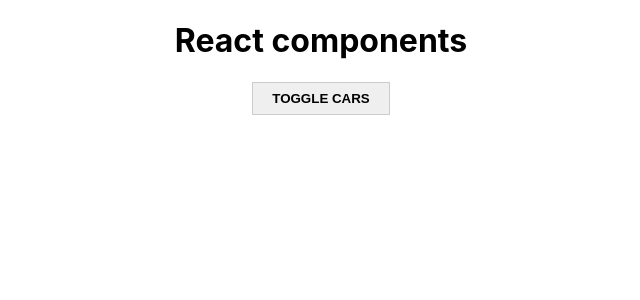
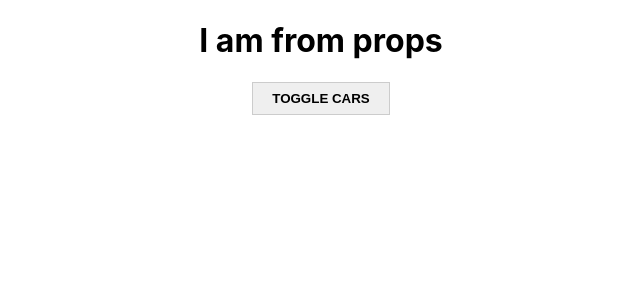
Before and after one commit to poperechnyi1/React-learning, a React app in the folder learn_cource_1/first_react_app/react-theory/: page / in a window 1280 px wide. Shown: the top 300 px of the page, without its empty margins (319-959 px from the left). Built offline with nearby package versions, Linux system fonts and the light colour scheme.

Commit message:
pass parameters in component

```diff
--- a/learn_cource_1/first_react_app/react-theory/src/App.js
+++ b/learn_cource_1/first_react_app/react-theory/src/App.js
@@ -70,7 +70,8 @@
     }
     return (
       <div style={divStyle}>
-        <h1>{this.state.pageTitle}</h1>
+        {/* <h1>{this.state.pageTitle}</h1> */}
+        <h1>{this.props.title}</h1>
 
         <button
         onClick={this.toggleCarsHandler}
--- a/learn_cource_1/first_react_app/react-theory/src/index.js
+++ b/learn_cource_1/first_react_app/react-theory/src/index.js
@@ -5,8 +5,8 @@
 import * as serviceWorker from './serviceWorker';
 
 ReactDOM.render(
-    <App />
-, document.getElementById('root'));
+    <App title={'I am from props'}/>
+    , document.getElementById('root'));
 
 // If you want your app to work offline and load faster, you can change
 // unregister() to register() below. Note this comes with some pitfalls.
```
